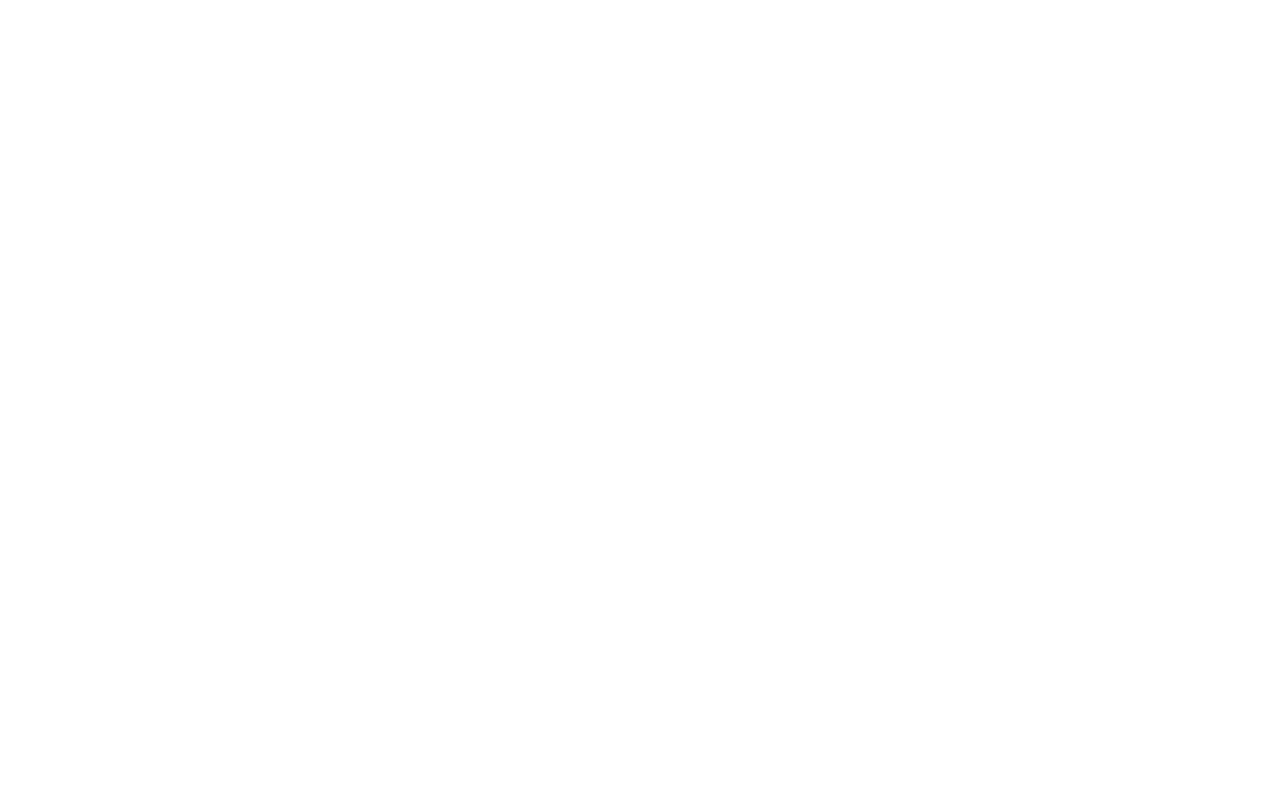
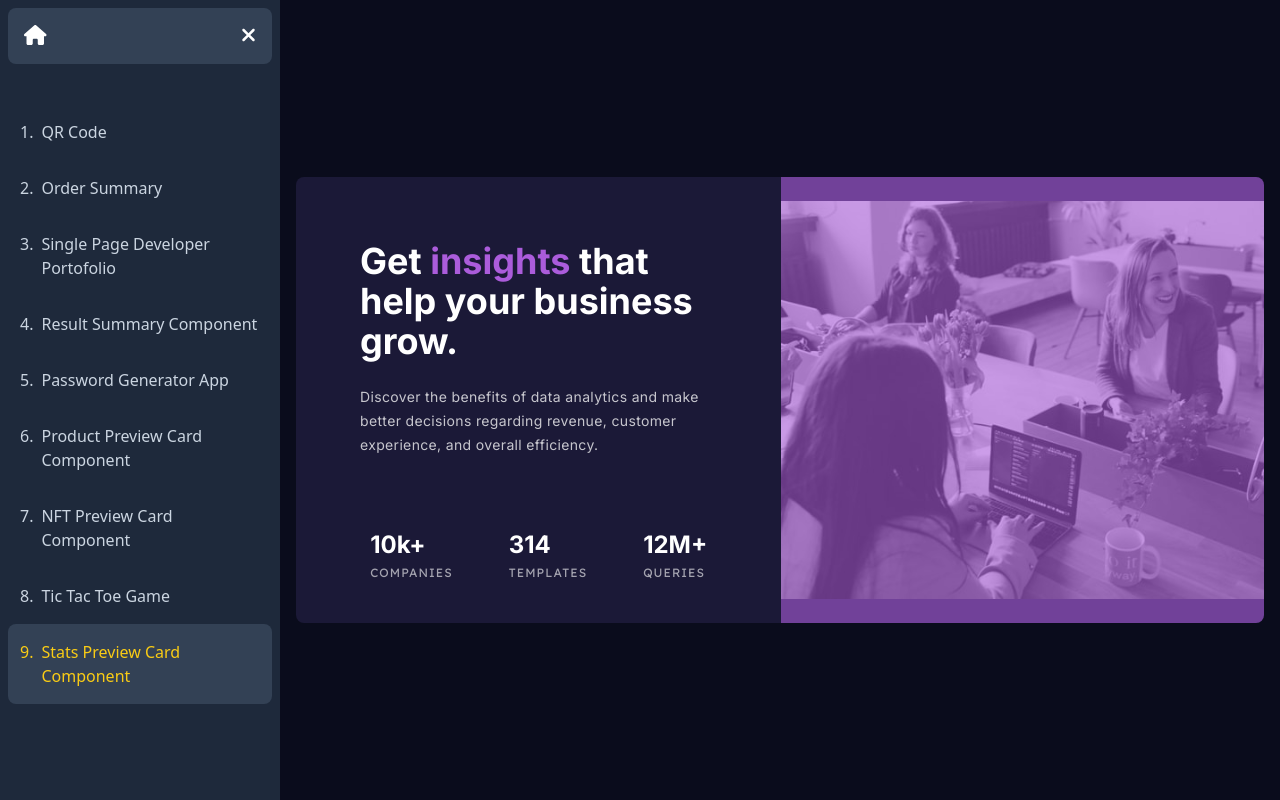
Before and after one commit to dimar-hanung/dimarhanung-next, a Nuxt app: page /chellanges/frontend-mentor/9-stats-preview-card-component in a window 1280 px wide. Before the commit this address had no page. Built offline with nearby package versions, Linux system fonts and the light colour scheme.

Commit message:
challenge: preview card component

```diff
--- a/pages/chellanges/frontend-mentor.vue
+++ b/pages/chellanges/frontend-mentor.vue
@@ -83,6 +83,10 @@
     title: "Tic Tac Toe Game",
     path: "/chellanges/frontend-mentor/8-tic-tac-toe-game",
   },
+  {
+    title: "Stats Preview Card Component",
+    path: "/chellanges/frontend-mentor/9-stats-preview-card-component",
+  },
 ];
 
 // event listener when press "f" key
--- /dev/null
+++ b/pages/chellanges/frontend-mentor/9-stats-preview-card-component/index.vue
@@ -0,0 +1,89 @@
+<template>
+  <div
+    class="stats-preview-container min-h-screen grid place-items-center bg-[#0A0C1C] p-4"
+  >
+    <main
+      class="flex flex-wrap md:flex-nowrap justify-between w-full h-full bg-[#1B1937] max-w-[1110px] md:max-h-[446px] rounded-lg overflow-hidden"
+    >
+      <!-- mobile -->
+      <section class="relative w-full grid place-items-center md:hidden">
+        <div class="absolute w-full h-full bg-[#AB5CDB] bg-opacity-60"></div>
+        <img
+          class="w-full rounded"
+          src="/chellanges/9-stats-preview-card-component/image-header-mobile.jpg"
+          alt=""
+        />
+      </section>
+
+      <!-- content -->
+      <section class="p-4 py-10 md:p-16 w-full md:w-auto">
+        <div class="max-w-[25rem] mx-auto">
+          <h1
+            class="text-center md:text-left text-3xl md:text-4xl text-white font-bold"
+          >
+            Get <span class="text-[#AB5CDB]">insights</span> that help your
+            business grow.
+          </h1>
+          <p
+            class="text-center md:text-left leading-6 text-[0.875rem] text-white opacity-75 mt-6 tracking-wide"
+          >
+            Discover the benefits of data analytics and make better decisions
+            regarding revenue, customer experience, and overall efficiency.
+          </p>
+
+          <div
+            class="text-center md:text-left flex flex-wrap md:flex-nowrap justify-center gap-14 mt-[4.5rem]"
+          >
+            <div class="flex flex-col">
+              <h2 class="text-2xl text-white font-bold">10k+</h2>
+              <p
+                class="text-xs mt-1 font-normal text-white opacity-60 font-lexend tracking-[0.065rem] uppercase"
+              >
+                Companies
+              </p>
+            </div>
+
+            <div class="flex flex-col">
+              <h2 class="text-2xl text-white font-bold">314</h2>
+              <p
+                class="text-xs mt-1 font-normal text-white opacity-60 font-lexend tracking-[0.065rem] uppercase"
+              >
+                Templates
+              </p>
+            </div>
+
+            <div class="flex flex-col">
+              <h2 class="text-2xl text-white font-bold">12M+</h2>
+              <p
+                class="text-xs mt-1 font-normal text-white opacity-60 font-lexend tracking-[0.065rem] uppercase"
+              >
+                Queries
+              </p>
+            </div>
+          </div>
+        </div>
+      </section>
+      <!-- desktop -->
+      <section class="hidden md:grid relative place-items-center">
+        <div class="absolute w-full h-full bg-[#AB5CDB] bg-opacity-60"></div>
+        <img
+          class="w-full block"
+          src="/chellanges/9-stats-preview-card-component/image-header-desktop.jpg"
+          alt=""
+        />
+      </section>
+    </main>
+  </div>
+</template>
+<script setup lang="ts"></script>
+
+<style scoped>
+@import url("https://fonts.googleapis.com/css2?family=Inter:wght@400;700&family=Lexend+Deca&display=swap");
+.stats-preview-container {
+  font-family: "Inter", sans-serif;
+}
+
+.font-lexend {
+  font-family: "Lexend Deca", sans-serif;
+}
+</style>
```
Also changed, not shown: public/chellanges/9-stats-preview-card-component/image-header-desktop.jpg (added), public/chellanges/9-stats-preview-card-component/image-header-mobile.jpg (added).
